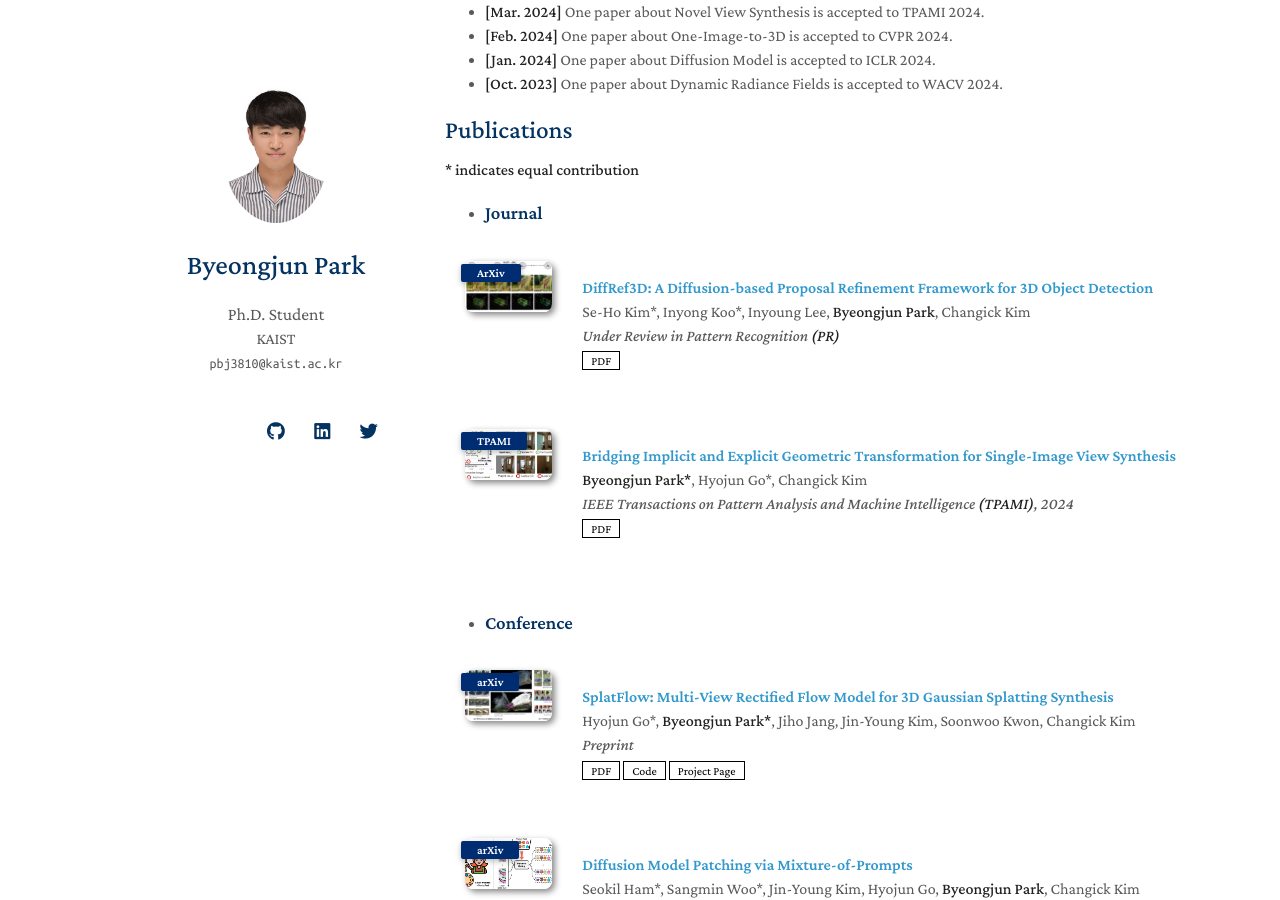
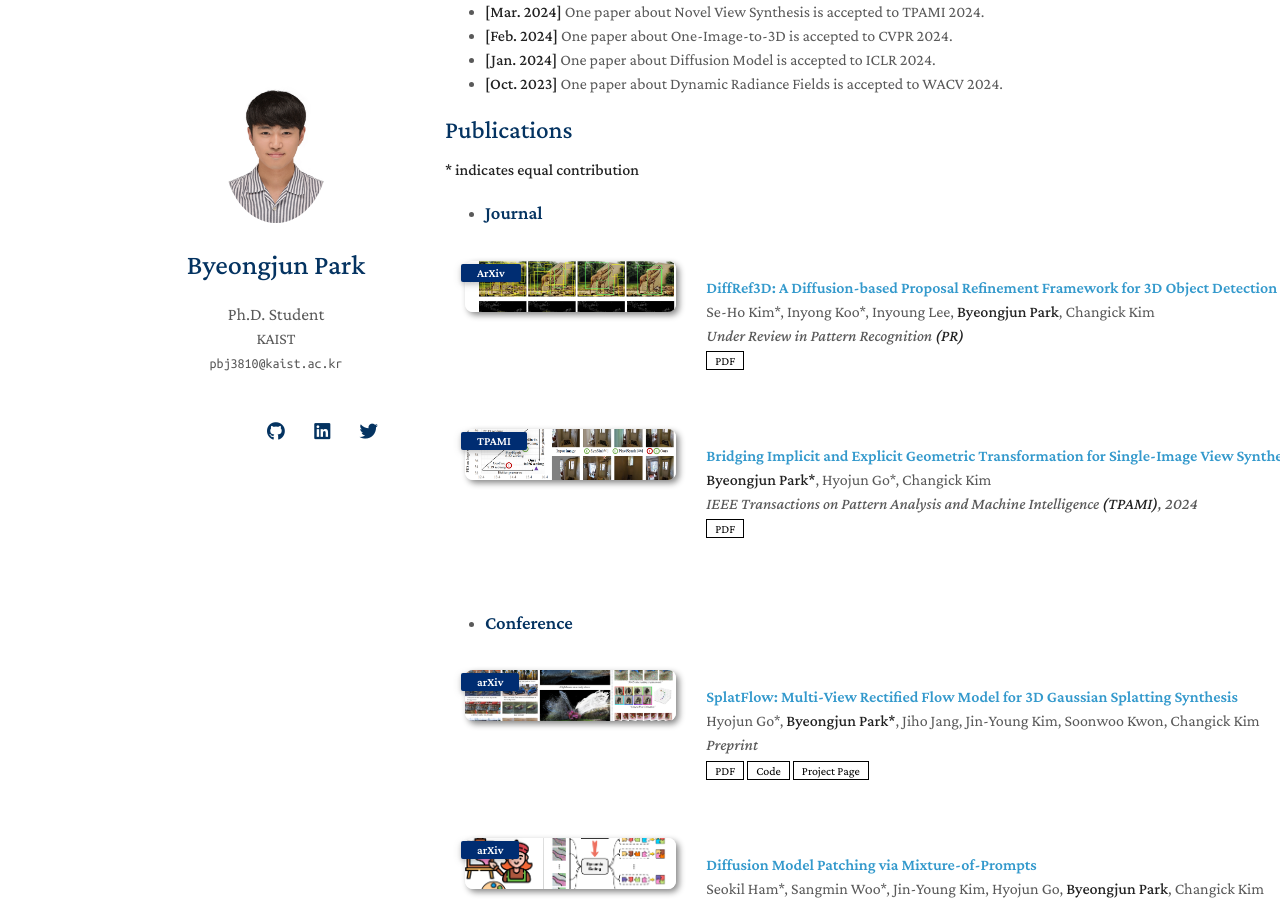
Before and after one commit to byeongjun-park/byeongjun-park.github.io, a Jekyll site: the page built from index.md, in a window 1280 px wide and 900 px high, scrolled down 441 px. Built offline with Jekyll 4.4.1, drawn with Linux system fonts in a browser that asks for light colours; nearby versions of some CDN libraries; a style sheet for code colours, icons or effects is not loaded; our own code applies the rules of GitHub Pages for plain Markdown files.

Commit message:
profile update

```diff
--- a/_includes/publications.md
+++ b/_includes/publications.md
@@ -14,7 +14,7 @@
 <div class="pub-row">
   <div class="col-sm-3 abbr" style="position: relative;padding-right: 15px;padding-left: 15px;">
     {% if link.image %}
-    <img src="{{ link.image }}" class="teaser img-fluid z-depth-1" style="width: 100px; height: 40%">
+    <img src="{{ link.image }}" class="teaser img-fluid z-depth-1" style="width: 300px; height: 40%">
     {% endif %}
     {% if link.conference_short %}
     <abbr class="badge">{{ link.conference_short }}</abbr>
@@ -70,7 +70,7 @@
 <div class="pub-row">
   <div class="col-sm-3 abbr" style="position: relative;padding-right: 15px;padding-left: 15px;">
     {% if link.image %}
-    <img src="{{ link.image }}" class="teaser img-fluid z-depth-1" style="width: 100px; height: 40%">
+    <img src="{{ link.image }}" class="teaser img-fluid z-depth-1" style="width: 300px; height: 40%">
     {% endif %}
     {% if link.conference_short %}
     <abbr class="badge">{{ link.conference_short }}</abbr>
```
